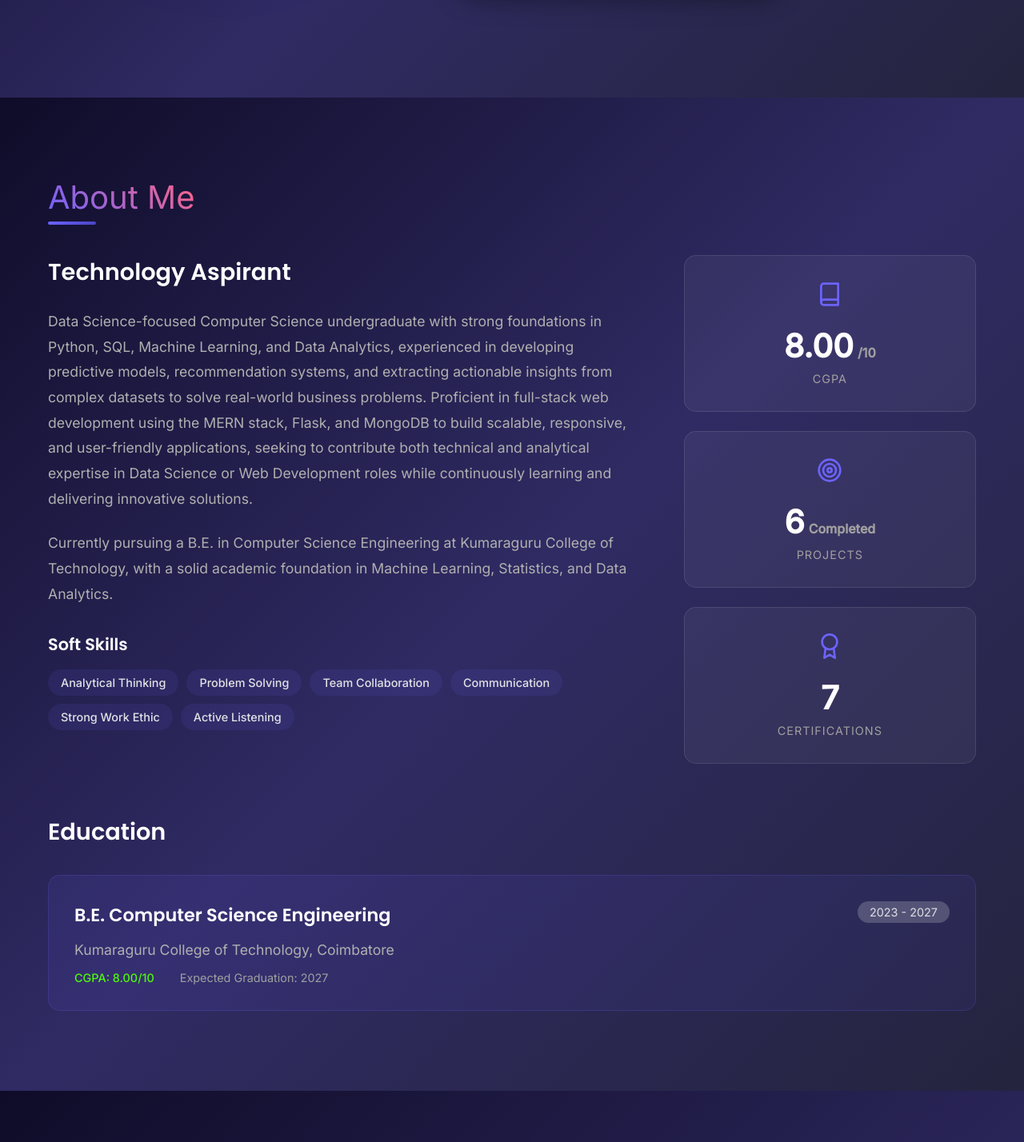
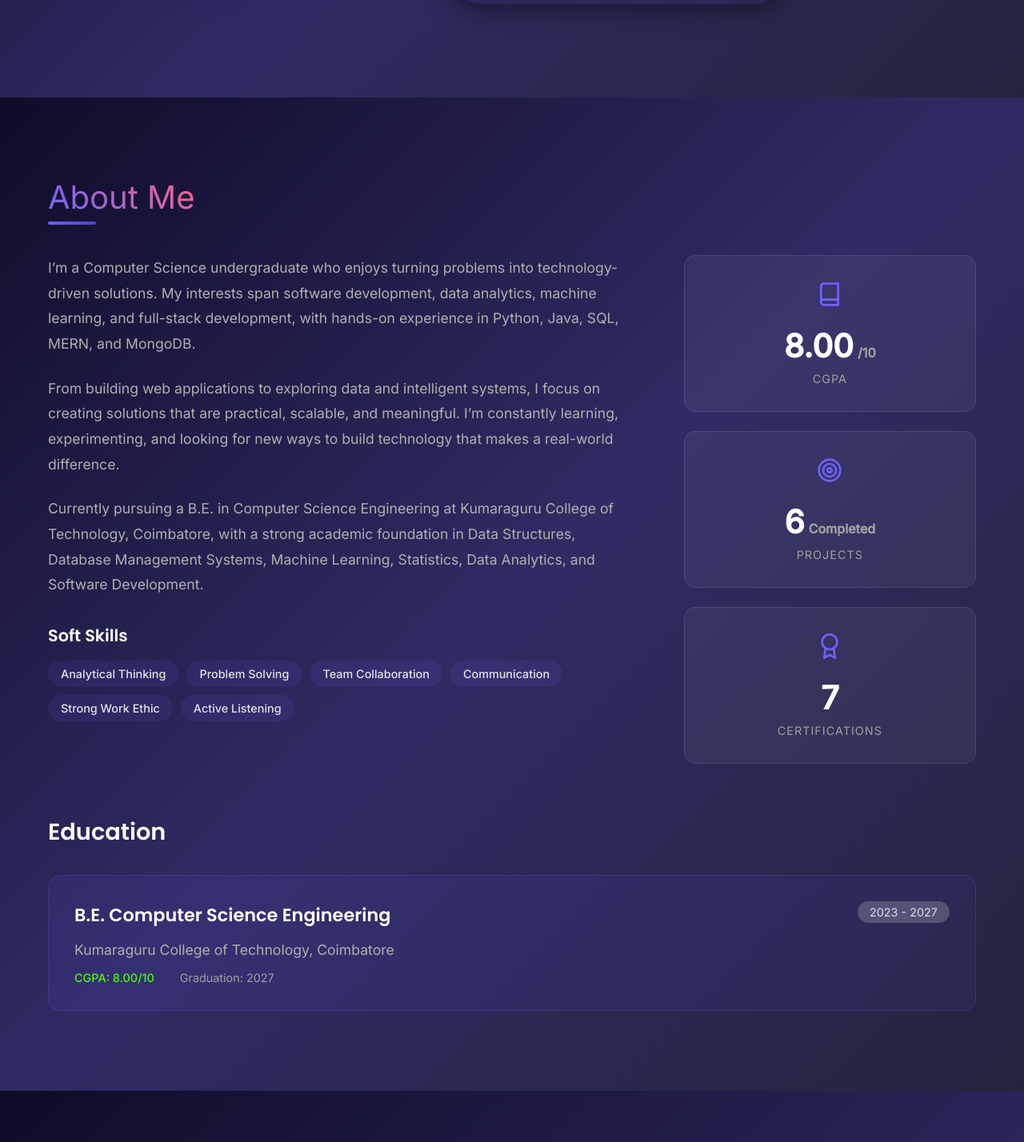
Before and after one commit to DharunS-25/My_Portfolio_Application, a React (Create React App) app: page / in a window 1280 px wide. Shown: the part 678-2106 px from the top of the page at 80% size. Built offline with nearby package versions, Linux system fonts and the light colour scheme.

Commit message:
Initial commit

```diff
--- a/src/components/About.jsx
+++ b/src/components/About.jsx
@@ -1,66 +1,150 @@
-import React from 'react';
-import { motion } from 'framer-motion';
-import { FiBook, FiTarget, FiAward } from 'react-icons/fi';
-import '../styles/App.scss';
+import React from "react";
+import { motion } from "framer-motion";
+import { FiBook, FiTarget, FiAward } from "react-icons/fi";
+import "../styles/App.scss";
 
 const About = () => {
+  // =========================
+  // Statistics
+  // =========================
   const stats = [
-    { icon: <FiBook />, value: '8.00', label: 'CGPA', suffix: '/10' },
-    { icon: <FiTarget />, value: '6', label: 'Projects', suffix: 'Completed' },
-    { icon: <FiAward />, value: '7', label: 'Certifications', suffix: '' },
+    {
+      icon: <FiBook />,
+      value: "8.00",
+      label: "CGPA",
+      suffix: "/10",
+    },
+    {
+      icon: <FiTarget />,
+      value: "6",
+      label: "Projects",
+      suffix: "Completed",
+    },
+    {
+      icon: <FiAward />,
+      value: "7",
+      label: "Certifications",
+      suffix: "",
+    },
   ];
 
+  // =========================
+  // Soft Skills
+  // =========================
   const softSkills = [
-    'Analytical Thinking',
-    'Problem Solving',
-    'Team Collaboration',
-    'Communication',
-    'Strong Work Ethic',
-    'Active Listening',
+    "Analytical Thinking",
+    "Problem Solving",
+    "Team Collaboration",
+    "Communication",
+    "Strong Work Ethic",
+    "Active Listening",
   ];
 
   return (
-    <section id="about" className="section">
+    <section className="about section" id="about">
       <div className="container">
+
+        {/* =========================
+            Section Title
+        ========================== */}
         <motion.div
           className="section-title"
-          initial={{ opacity: 0, y: -20 }}
-          whileInView={{ opacity: 1, y: 0 }}
-          viewport={{ once: true }}
+          initial={{
+            opacity: 0,
+            y: -20,
+          }}
+          whileInView={{
+            opacity: 1,
+            y: 0,
+          }}
+          viewport={{
+            once: true,
+          }}
         >
           About Me
         </motion.div>
 
+        {/* =========================
+            About Content
+        ========================== */}
         <div className="about-content">
+
+          {/* =========================
+              About Text
+          ========================== */}
           <motion.div
             className="about-text"
-            initial={{ opacity: 0, x: -50 }}
-            whileInView={{ opacity: 1, x: 0 }}
-            viewport={{ once: true }}
-            transition={{ delay: 0.2 }}
+            initial={{
+              opacity: 0,
+              x: -50,
+            }}
+            whileInView={{
+              opacity: 1,
+              x: 0,
+            }}
+            viewport={{
+              once: true,
+            }}
+            transition={{
+              delay: 0.2,
+            }}
           >
-            <h3>Technology Aspirant</h3>
 
+            {/* Introduction */}
             <p>
-              Data Science-focused Computer Science undergraduate with strong foundations in Python, SQL, Machine Learning, and Data Analytics, experienced in developing predictive models, recommendation systems, and extracting actionable insights from complex datasets to solve real-world business problems. Proficient in full-stack web development using the MERN stack, Flask, and MongoDB to build scalable, responsive, and user-friendly applications, seeking to contribute both technical and analytical expertise in Data Science or Web Development roles while continuously learning and delivering innovative solutions.
+              I’m a Computer Science undergraduate who enjoys turning
+              problems into technology-driven solutions. My interests span
+              software development, data analytics, machine learning, and
+              full-stack development, with hands-on experience in Python,
+              Java, SQL, MERN, and MongoDB.
             </p>
 
+            {/* Second Paragraph */}
             <p>
-                Currently pursuing a B.E. in Computer Science Engineering at Kumaraguru College of Technology, with a solid academic foundation in Machine Learning, Statistics, and Data Analytics.
+              From building web applications to exploring data and
+              intelligent systems, I focus on creating solutions that are
+              practical, scalable, and meaningful. I’m constantly learning,
+              experimenting, and looking for new ways to build technology
+              that makes a real-world difference.
             </p>
 
+            {/* Education Introduction */}
+            <p>
+              Currently pursuing a B.E. in Computer Science Engineering at
+              Kumaraguru College of Technology, Coimbatore, with a strong
+              academic foundation in Data Structures, Database Management
+              Systems, Machine Learning, Statistics, Data Analytics, and
+              Software Development.
+            </p>
+
+            {/* =========================
+                Soft Skills
+            ========================== */}
             <div className="soft-skills">
               <h4>Soft Skills</h4>
+
               <div className="skills-grid">
                 {softSkills.map((skill, index) => (
                   <motion.span
                     key={skill}
                     className="skill-tag"
-                    initial={{ opacity: 0, scale: 0 }}
-                    whileInView={{ opacity: 1, scale: 1 }}
-                    viewport={{ once: true }}
-                    transition={{ delay: index * 0.1 }}
-                    whileHover={{ scale: 1.1 }}
+                    initial={{
+                      opacity: 0,
+                      scale: 0,
+                    }}
+                    whileInView={{
+                      opacity: 1,
+                      scale: 1,
+                    }}
+                    viewport={{
+                      once: true,
+                    }}
+                    transition={{
+                      delay: index * 0.1,
+                    }}
+                    whileHover={{
+                      scale: 1.1,
+                    }}
                   >
                     {skill}
                   </motion.span>
@@ -69,56 +153,131 @@ const About = () => {
             </div>
           </motion.div>
 
+          {/* =========================
+              Statistics
+          ========================== */}
           <motion.div
             className="about-stats"
-            initial={{ opacity: 0, x: 50 }}
-            whileInView={{ opacity: 1, x: 0 }}
-            viewport={{ once: true }}
-            transition={{ delay: 0.3 }}
+            initial={{
+              opacity: 0,
+              x: 50,
+            }}
+            whileInView={{
+              opacity: 1,
+              x: 0,
+            }}
+            viewport={{
+              once: true,
+            }}
+            transition={{
+              delay: 0.3,
+            }}
           >
             {stats.map((stat, index) => (
               <motion.div
                 key={stat.label}
                 className="stat-card"
-                whileHover={{ scale: 1.05 }}
-                initial={{ opacity: 0, y: 20 }}
-                whileInView={{ opacity: 1, y: 0 }}
-                viewport={{ once: true }}
-                transition={{ delay: index * 0.1 }}
+                whileHover={{
+                  scale: 1.05,
+                }}
+                initial={{
+                  opacity: 0,
+                  y: 20,
+                }}
+                whileInView={{
+                  opacity: 1,
+                  y: 0,
+                }}
+                viewport={{
+                  once: true,
+                }}
+                transition={{
+                  delay: index * 0.1,
+                }}
               >
-                <div className="stat-icon">{stat.icon}</div>
+
+                {/* Icon */}
+                <div className="stat-icon">
+                  {stat.icon}
+                </div>
+
+                {/* Value */}
                 <div className="stat-value">
                   {stat.value}
-                  {stat.suffix && <span className="stat-suffix">{stat.suffix}</span>}
+
+                  {stat.suffix && (
+                    <span className="stat-suffix">
+                      {stat.suffix}
+                    </span>
+                  )}
                 </div>
-                <div className="stat-label">{stat.label}</div>
+
+                {/* Label */}
+                <div className="stat-label">
+                  {stat.label}
+                </div>
+
               </motion.div>
             ))}
           </motion.div>
         </div>
 
+        {/* =========================
+            Education Section
+        ========================== */}
         <motion.div
           className="education"
-          initial={{ opacity: 0, y: 30 }}
-          whileInView={{ opacity: 1, y: 0 }}
-          viewport={{ once: true }}
-          transition={{ delay: 0.4 }}
+          initial={{
+            opacity: 0,
+            y: 30,
+          }}
+          whileInView={{
+            opacity: 1,
+            y: 0,
+          }}
+          viewport={{
+            once: true,
+          }}
+          transition={{
+            delay: 0.4,
+          }}
         >
+
           <h3>Education</h3>
+
           <div className="education-card">
+
+            {/* Education Header */}
             <div className="education-header">
-              <h4>B.E. Computer Science Engineering</h4>
-              <span className="education-period">2023 - 2027</span>
+              <h4>
+                B.E. Computer Science Engineering
+              </h4>
+
+              <span className="education-period">
+                2023 - 2027
+              </span>
             </div>
+
+            {/* Institution */}
             <div className="education-institution">
               Kumaraguru College of Technology, Coimbatore
             </div>
+
+            {/* Education Details */}
             <div className="education-details">
-              <span className="cgpa">CGPA: 8.00/10</span>
-              <span className="status">Expected Graduation: 2027</span>
+
+              <span className="cgpa">
+                CGPA: 8.00/10
+              </span>
+
+              <span className="status">
+                Graduation: 2027
+              </span>
+
             </div>
           </div>
         </motion.div>
+
       </div>
     </section>
   );
--- a/src/components/Hero.jsx
+++ b/src/components/Hero.jsx
@@ -119,10 +119,11 @@ const Hero = () => {
                   animate={{ opacity: 1 }}
                   transition={{ delay: 0.6 }}
                 >
-                  Passionate Data Science undergraduate specializing in Python,
-                  Machine Learning, Data Analysis, SQL, and Full-Stack Development.
-                  I build AI-powered, scalable, and data-driven applications that
-                  solve real-world problems and create measurable business impact.
+                  Computer Science Engineering undergraduate with strong
+                  foundations in Python, Java, Data Structures & Algorithms,
+                  SQL, Machine Learning, and Full-Stack Development. I enjoy
+                  building practical, scalable, and user-focused applications
+                  while solving real-world problems through technology.
                 </motion.p>
 
                 {/* Buttons */}
```
